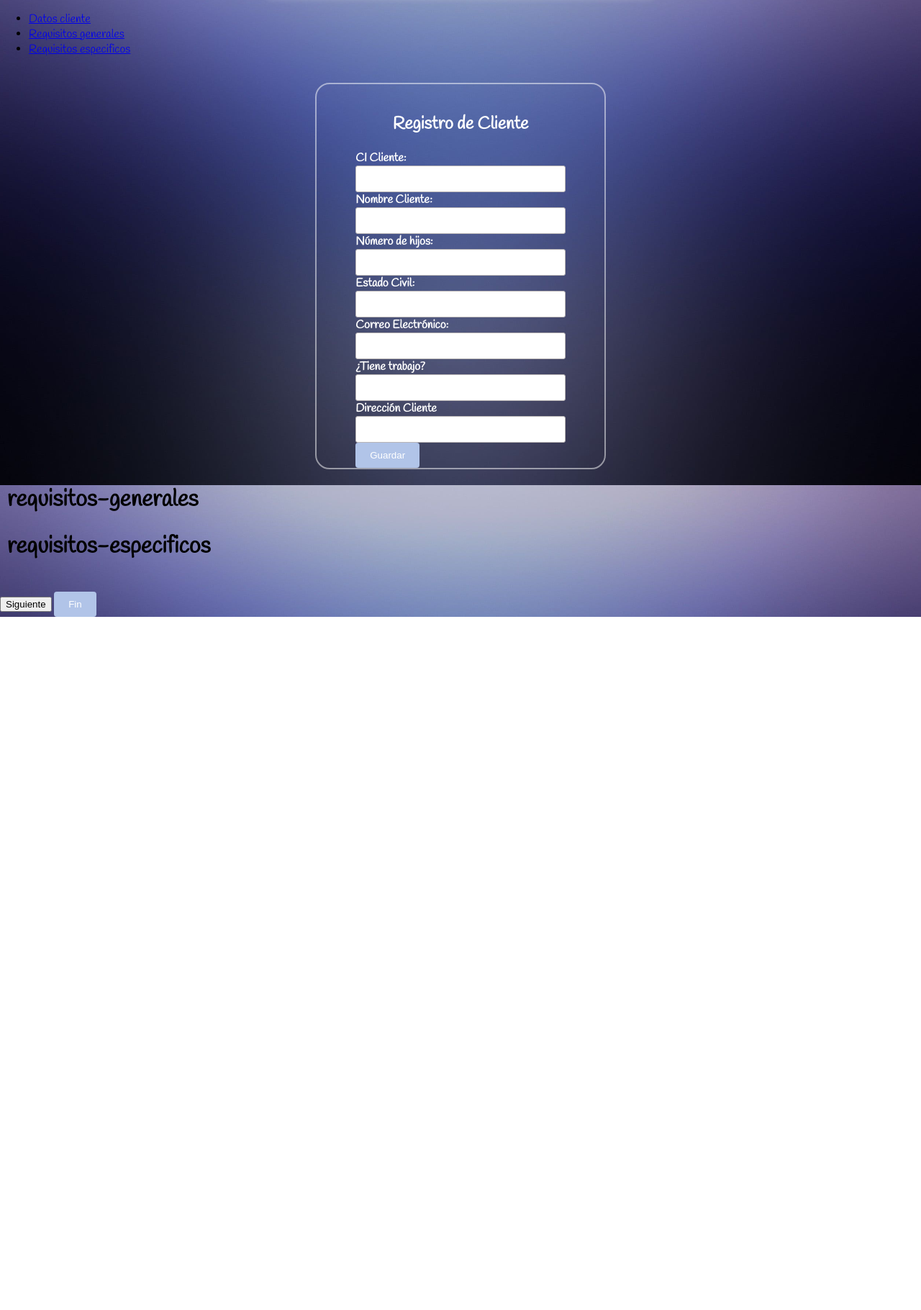
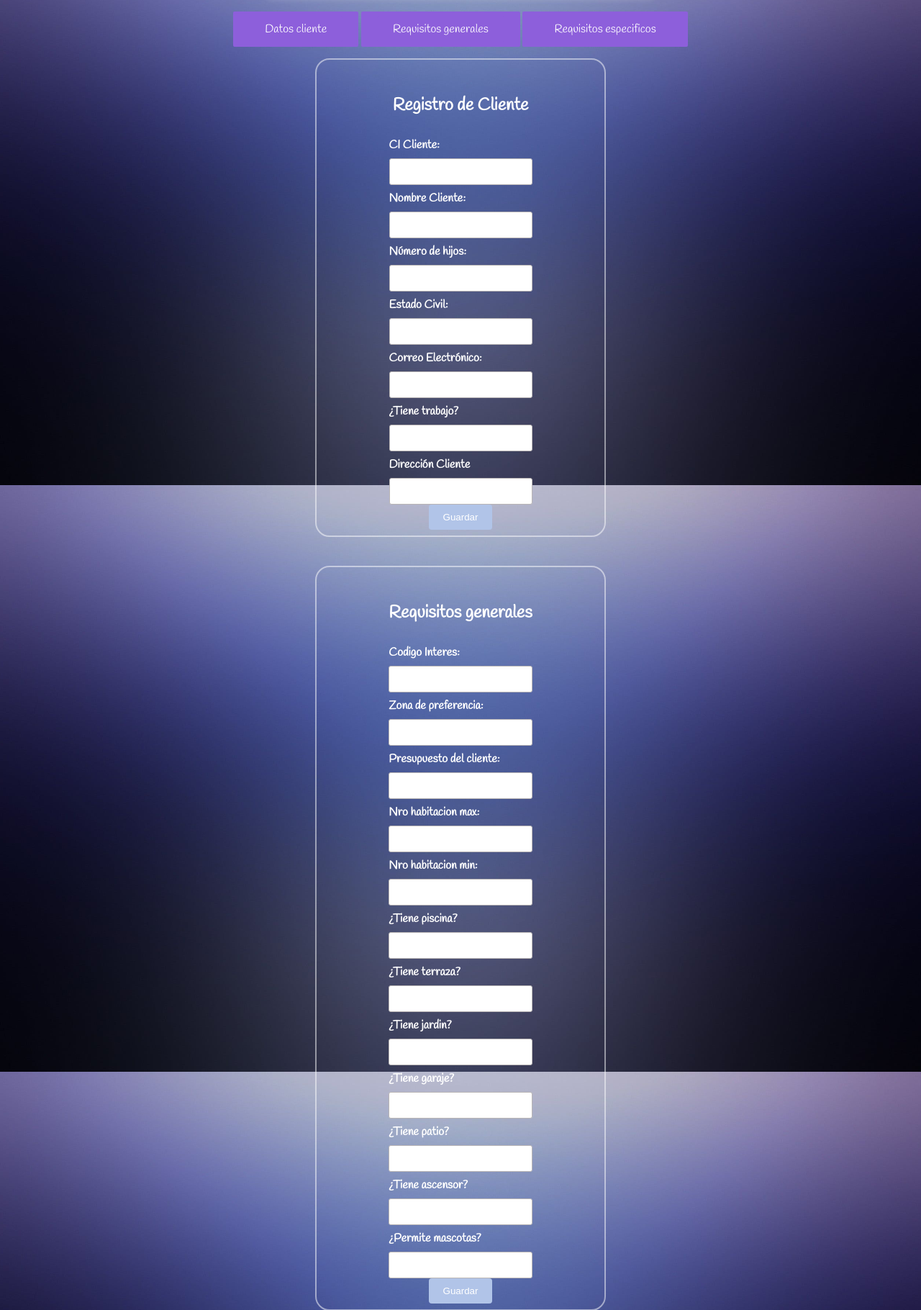
Before and after one commit to judithmarg/App-Clientes, a Flask app: page / in a window 1280 px wide. Shown: the part 141-1961 px from the top of the page at 72% size. Before the commit the page ends 998 px from the top, so only its background shows below. Run offline with Flask 3, Linux system fonts and the light colour scheme.

Commit message:
cambios para navegar

```diff
--- a/templates/formulario.html
+++ b/templates/formulario.html
@@ -25,9 +25,9 @@
   </header>
   <div class="navigation">
     <ul>
-      <li><a href="#datos" data-toogle="tab">Datos cliente</a></li>
-      <li><a href="#requisitos1" data-toogle="tab">Requisitos generales</a></li>
-      <li><a href="#requisitos2" data-toogle="tab">Requisitos especificos</a></li>
+      <li class="button"><a href="#datos" data-toogle="tab">Datos cliente</a></li>
+      <li class="button"><a href="#requisitos1" data-toogle="tab">Requisitos generales</a></li>
+      <li class="button"><a href="#requisitos2" data-toogle="tab">Requisitos especificos</a></li>
     </ul>
   </div>
   <div class="tab-content">
@@ -65,26 +65,88 @@
   </div>
 
   <div class="tab-pane" id="requisitos1">
-    <h1>requisitos-generales</h1>
+    <div class="form-box">
+      <div class="form-value">
+      <form action="guardar_cliente.php" method="POST" onsubmit="return validateForm()">
+
+        <h2>Requisitos generales</h2>
+        <label for="codInteres">Codigo Interes:</label>
+        <input type="text" id="codInteres" name="codInteres" required>
+
+        <label for="zonaPreferencia">Zona de preferencia:</label>
+        <input type="text" id="zonaPreferencia" name="zonaPreferencia" required>
+
+        <label for="presupuestoCliente">Presupuesto del cliente:</label>
+        <input type="number" id="presupuestoCliente" name="presupuestoCliente" required>
+
+        <label for="nroHabitacionMax">Nro habitacion max:</label>
+        <input type="number" id="nroHabitacionMax" name="nroHabitacionMax" required>
+
+        <label for="nroHabitacionMin">Nro habitacion min:</label>
+        <input type="number" id="nroHabitacionMin" name="nroHabitacionMin" required>
+
+        <label for="tienePiscina">¿Tiene piscina?</label>
+        <input type="text" id="tienePiscina" name="tienePiscina" required>
+
+        <label for="tieneTerraza">¿Tiene terraza?</label>
+        <input type="text" id="tieneTerraza" name="tieneTerraza" required>
+
+        <label for="tieneJardin">¿Tiene jardin?</label>
+        <input type="text" id="tieneJardin" name="tieneJardin" required>
+
+        <label for="tieneGaraje">¿Tiene garaje?</label>
+        <input type="text" id="tieneGaraje" name="tieneGaraje" required>
+
+        <label for="tienePatio">¿Tiene patio?</label>
+        <input type="text" id="tienePatio" name="tienePatio" required>
+
+        <label for="tieneAscensor">¿Tiene ascensor?</label>
+        <input type="text" id="tieneAscensor" name="tieneAscensor" required>
+
+        <label for="permiteMascotas">¿Permite mascotas?</label>
+        <input type="text" id="permiteMascotas" name="permiteMascotas" required>
+
+        <input type="submit" value="Guardar">
+      </form>
+      </div>
+    </div>
   </div>
 
   <div class="tab-pane" id="requisitos2">
-    <h1>requisitos-especificos</h1>
+    <div class="form-box">
+      <div class="form-value">
+      <form action="guardar_cliente.php" method="POST" onsubmit="return validateForm()">
+
+        <h2>Requisitos especificos</h2>
+        <label for="codInteresEsp">Codigo Interes Especifico:</label>
+        <input type="number" id="codInteresEsp" name="codInteresEsp" required>
+
+        <label for="zonaEspecifica">Zona de especifica preferencia:</label>
+        <input type="text" id="zonaEspecifica" name="zonaEspecifica" required>
+
+        <label for="presupuestoEsp">Presupuesto especifico:</label>
+        <input type="number" id="presupuestoEsp" name="presupuestoEsp" required>
+
+        <label for="tienePatioGrande">¿Tiene patio grande?</label>
+        <input type="text" id="tienePatioGrande" name="tienePatioGrande" required>
+
+        <label for="nrobanostina">Nro de tinas en banos</label>
+        <input type="number" id="nrobanostina" name="nrobanostina" required>
+
+        <label for="cantidadAutosGaraje">Nro autos para garaje</label>
+        <input type="number" id="cantidadAutosGaraje" name="cantidadAutosGaraje" required>
+
+        <label for="equipadoElectrodomest">Equipado con electrodomesticos:</label>
+        <input type="text" id="equipadoElectrodomest" name="equipadoElectrodomest" required>
+
+        <input type="submit" value="Guardar">
+      </form>
+      </div>
   </div>
   </div>
   <div>
 
   </div>
-  <div class="row">
-    <div class="col-sm-10 col-sm-offset-1">
-    <div class="wizard-footer height-wizard">
-        <div class="pull-right">
-            <input type='button' class='btn btn-next btn-fill btn-warning btn-wd btn-sm siguiente' name='next' value='Siguiente'/>
-            <input type='submit' class='btn btn-finish btn-fill btn-warning btn-wd btn-sm' name='finish' value='Fin' />
-        </div>
-    </div>
-    </div>
-  </div>
 
 </body>
 </html>
--- a/templates/styles.css
+++ b/templates/styles.css
@@ -30,6 +30,9 @@ body {
     text-transform: uppercase;
     letter-spacing: -1px;
   }
+  .tab-pane{
+    padding-bottom: 40px;
+  }
 
   .form-box {
     position: relative;
@@ -53,18 +56,6 @@ body {
   .form-heading {
     text-align: center;
     margin-top: 0;
-  }
-
-  .vistaDatosCliente{
-    display: none;
-  }
-
-  .vistaRequisitosGenerales{
-    display: none;
-  }
-
-  .vistaRequisitosEspecificos{
-    display: none;
   }
 
   h2 {
@@ -102,7 +93,7 @@ body {
     border: none;
     border-radius: 4px;
     cursor: pointer;
-    /*display: block;*/
+    display: block;
     margin: 0 auto;
   }
 
@@ -110,27 +101,43 @@ body {
     background-color: #6c8ad5;
   }
 
-  .button {
+  /*para el nav*/
+
+  .navigation{
+    text-align: center;
+  }
+
+  .navigation ul {
+    margin-left: 0;
+    padding-left: 0;
+  }
+
+  .navigation li {
+    display: inline-block;
+    margin-right: 0;
+  }
+
+  .navigation .button,
+  .navigation .button a {
+    display: inline-block;
     background-color: #8d5fdb;
     color: #fff;
-    padding: 10px 20px;
-    border: 10px;
-    border-radius: 4px;
+    padding: 5px 20px;
+    border: 2px solid #8d5fdb;
+    border-radius: 2px;
     cursor: pointer;
-    margin: 0 auto;
+    text-decoration: none;
   }
 
-  .button:hover {
+  .navigation .button:hover,
+  .navigation .button a:hover {
     background-color: #8b16c6;
   }
-
+  /*termina el nav*/
 
   form,label {
-  width: 100%; /* O el ancho deseado */
-  display: block; /*puede ser esto*/
+    width: 100%; /* O el ancho deseado */
+    display: block; /*puede ser esto*/
+    padding-top: 8px;
+    padding-bottom: 8px;
   }
-
-  .tab-content {
-    min-height: 340px;
-    padding: 20px 10px;
-}
--- a/templates/validation.js
+++ b/templates/validation.js
@@ -34,23 +34,3 @@ function validateForm() {
 
     return true;
   }
-
-
-function mostrarVista(vista) {
-  // Ocultar todas las vistas
-  var vistas = document.getElementsByClassName('vista');
-  for (var i = 0; i < vistas.length; i++) {
-    vistas[i].style.display = 'none';
-    form.style.display = 'none';
-
-  }
-  // Mostrar la vista seleccionada
-  var vistaSeleccionada = document.getElementsByClassName('vista' + vista);
-  for (var i = 0; i < vistaSeleccionada.length; i++) {
-    vistaSeleccionada[i].style.display = 'block';
-    var formularioSeleccionado = vistaSeleccionada[i].getElementsByClassName('form')[0];
-    if (formularioSeleccionado) {
-      formularioSeleccionado.style.display = 'block';
-    }
-  }
-}
```
